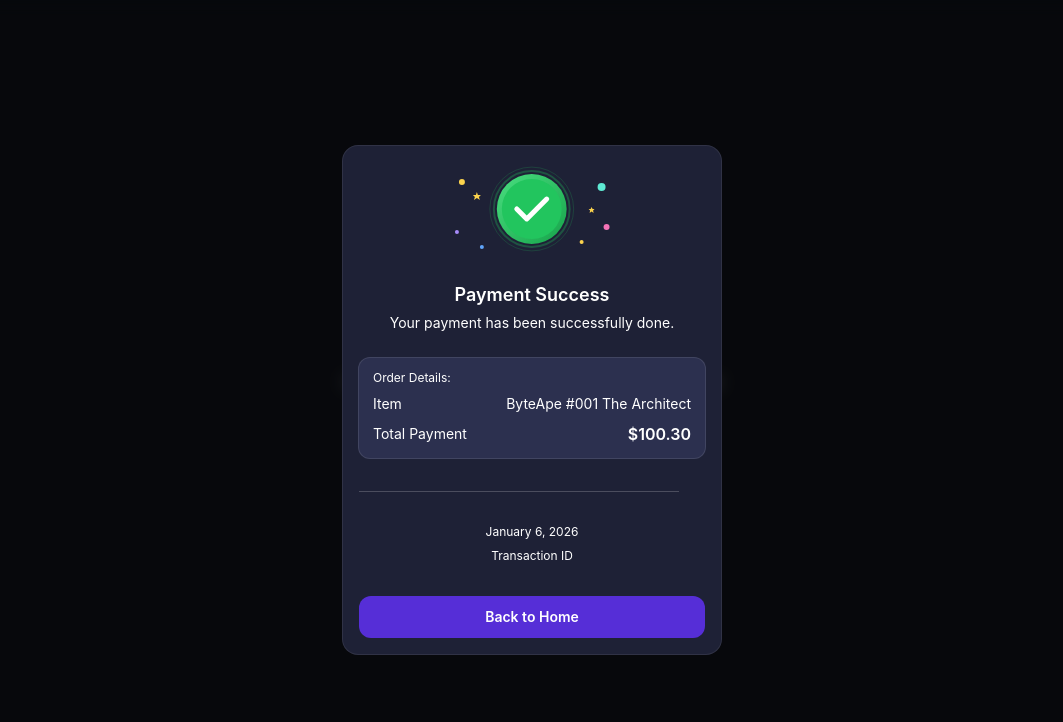
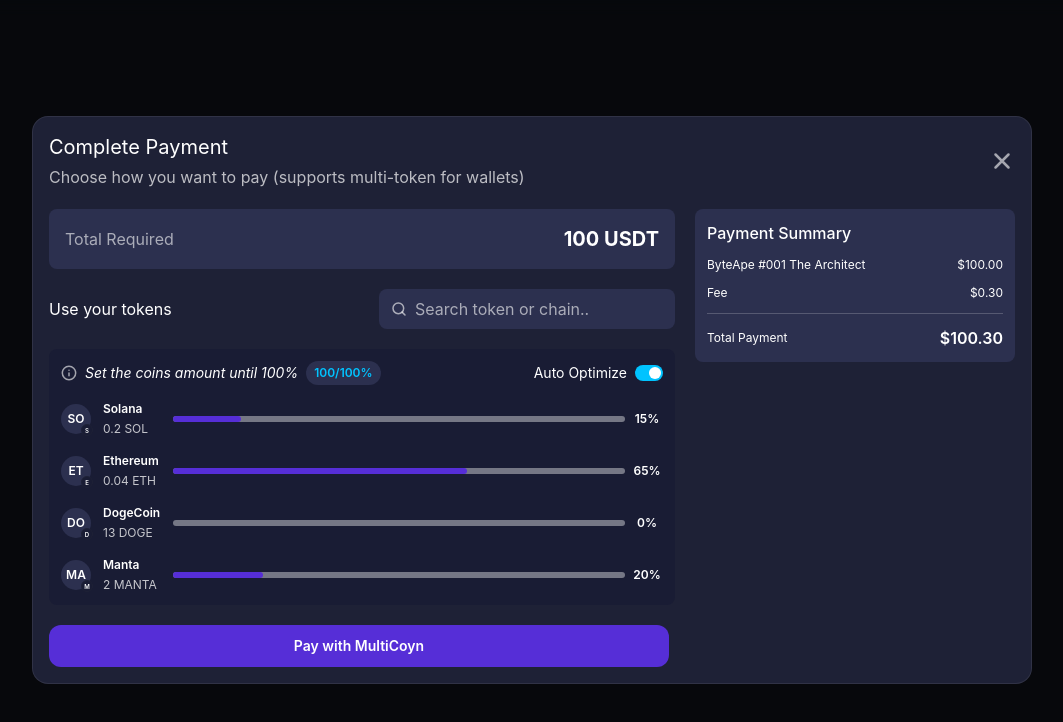
Before and after one commit to ridwanraharja/multicoyn-sdk, a React (Vite) app: page / in a window 1280 px wide. Both pictures are taken after a click on the button "Pay with MultiCoyn". Shown: the top 722 px of the page, without its empty margins (108-1171 px from the left). Built offline with nearby package versions, Linux system fonts and the light colour scheme.

Commit message:
feat: change default to form

```diff
--- a/src/components/PaymentModal.tsx
+++ b/src/components/PaymentModal.tsx
@@ -47,7 +47,7 @@
   useEffect(() => {
     if (!isOpen) {
       // Reset state when modal closes
-      setView("success");
+      setView("form");
       setProgress(0);
       setTransactionId("");
     }
```
